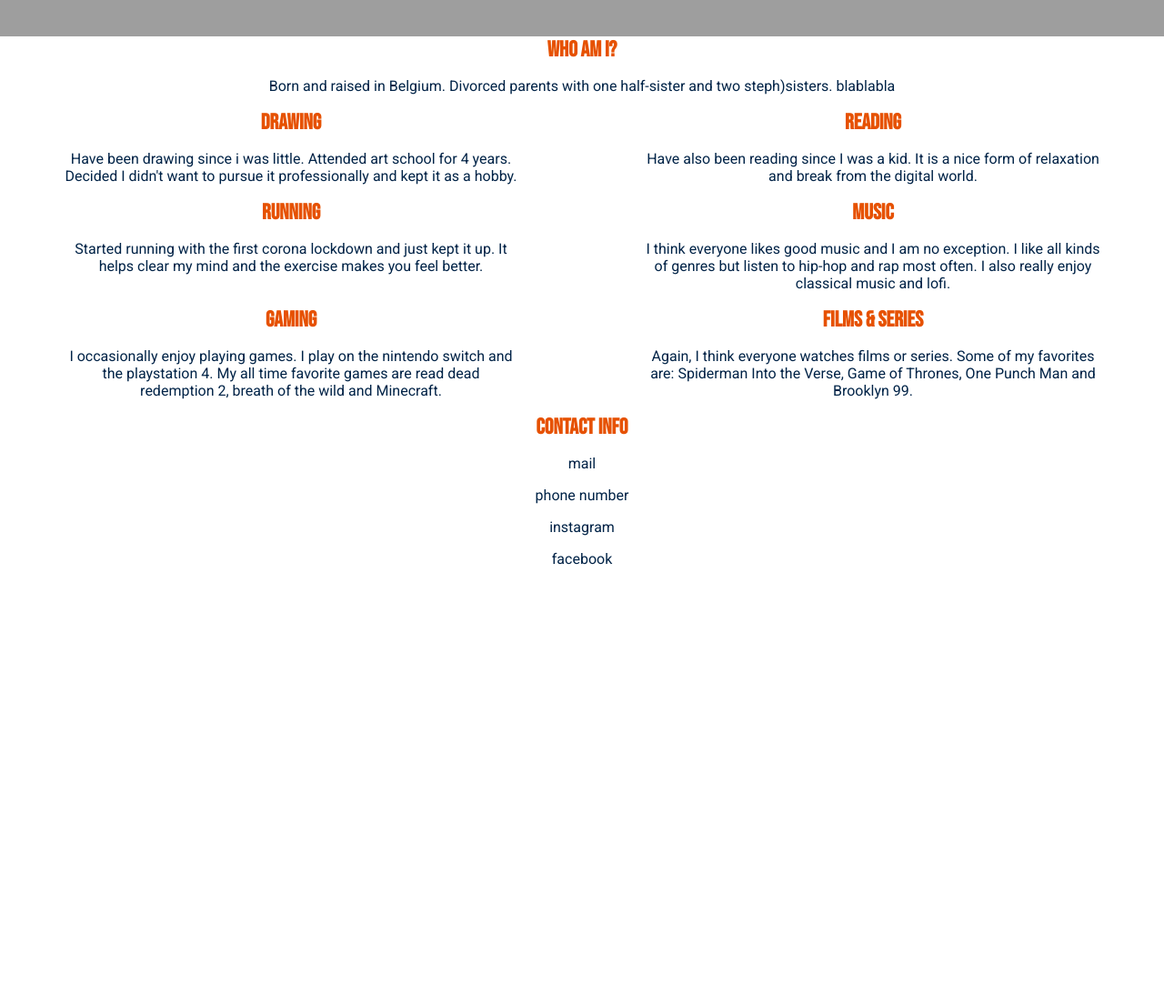
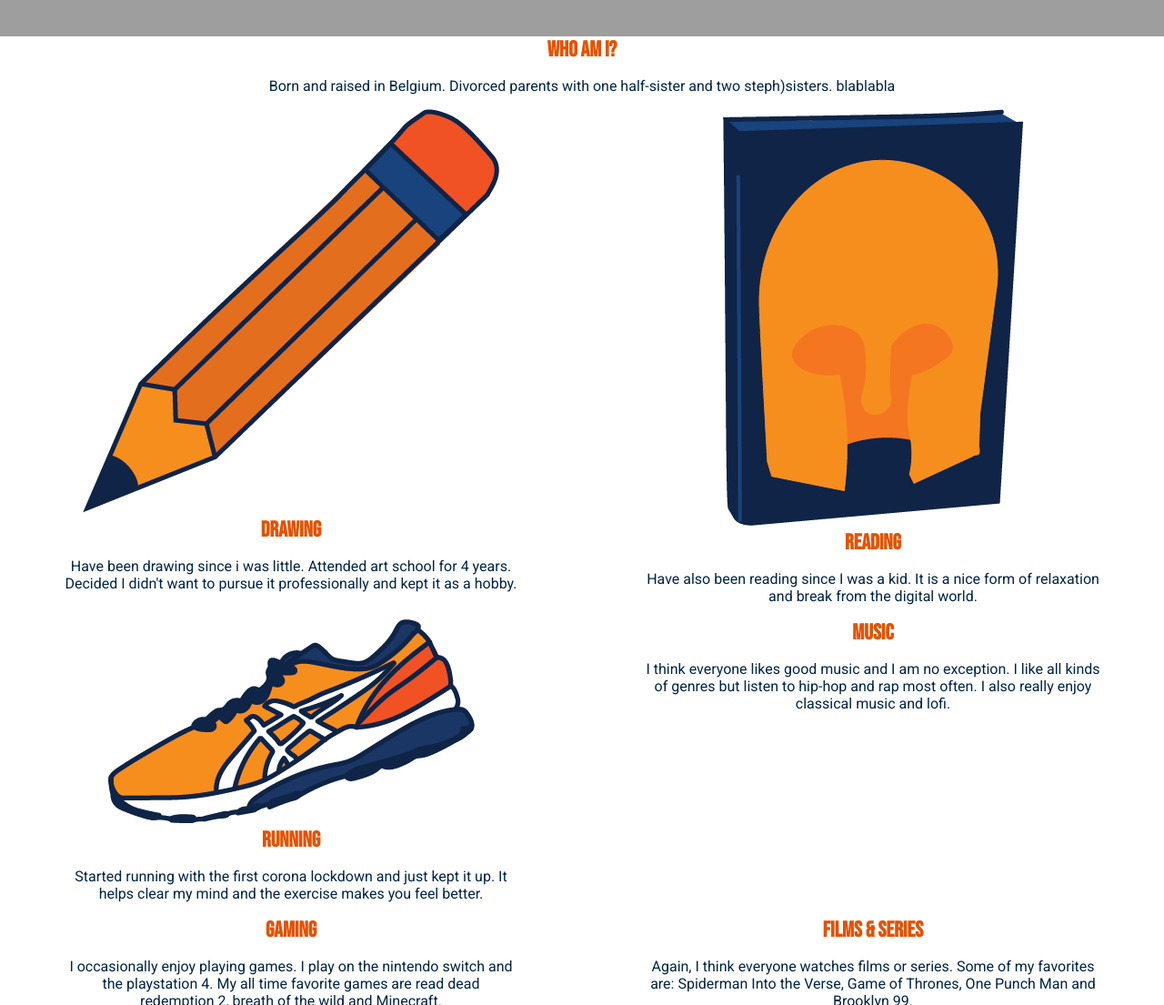
Before and after one commit to EHB-MCT/web1-course-project-JudithBosmans, a plain HTML site: page index.html in a window 1280 px wide. Shown: the part 460-1565 px from the top of the page at 91% size. Before the commit the page ends 1100 px from the top, so only its background shows below. Drawn offline with Linux system fonts and the light colour scheme; grey boxes are pictures that could not be loaded; a script that the page names is missing.

Commit message:
images added

```diff
--- a/index.html
+++ b/index.html
@@ -46,16 +46,20 @@
             <div class="hobbies">
 
                 <div class="item">
+                    <img src="images/potloodd-icon.png" width: 50px height 50px />
+
                     <h2>Drawing</h2>
                     <p>Have been drawing since i was little. Attended art school for 4 years. Decided I didn't want to
                         pursue it professionally and kept it as a hobby.</p>
                 </div>
                 <div class="item">
+                    <img src="images/boek-ai.png">
                     <h2>Reading</h2>
                     <p>Have also been reading since I was a kid. It is a nice form of relaxation and break from the
                         digital world.</p>
                 </div>
                 <div class="item">
+                    <img src="images/schoen-icon.png">
                     <h2>Running</h2>
                     <p>Started running with the first corona lockdown and just kept it up. It helps clear my mind and
                         the exercise makes you feel better.</p>
--- a/style.css
+++ b/style.css
@@ -52,6 +52,7 @@ p {
     justify-content: space-around;
     width: 500px;
 }
+
 
 /*HAMBURGER MENU*/
 
```
Also changed, not shown: images/boek-ai.png (added), images/potloodd-icon.png (added), images/schoen-icon.png (added).
